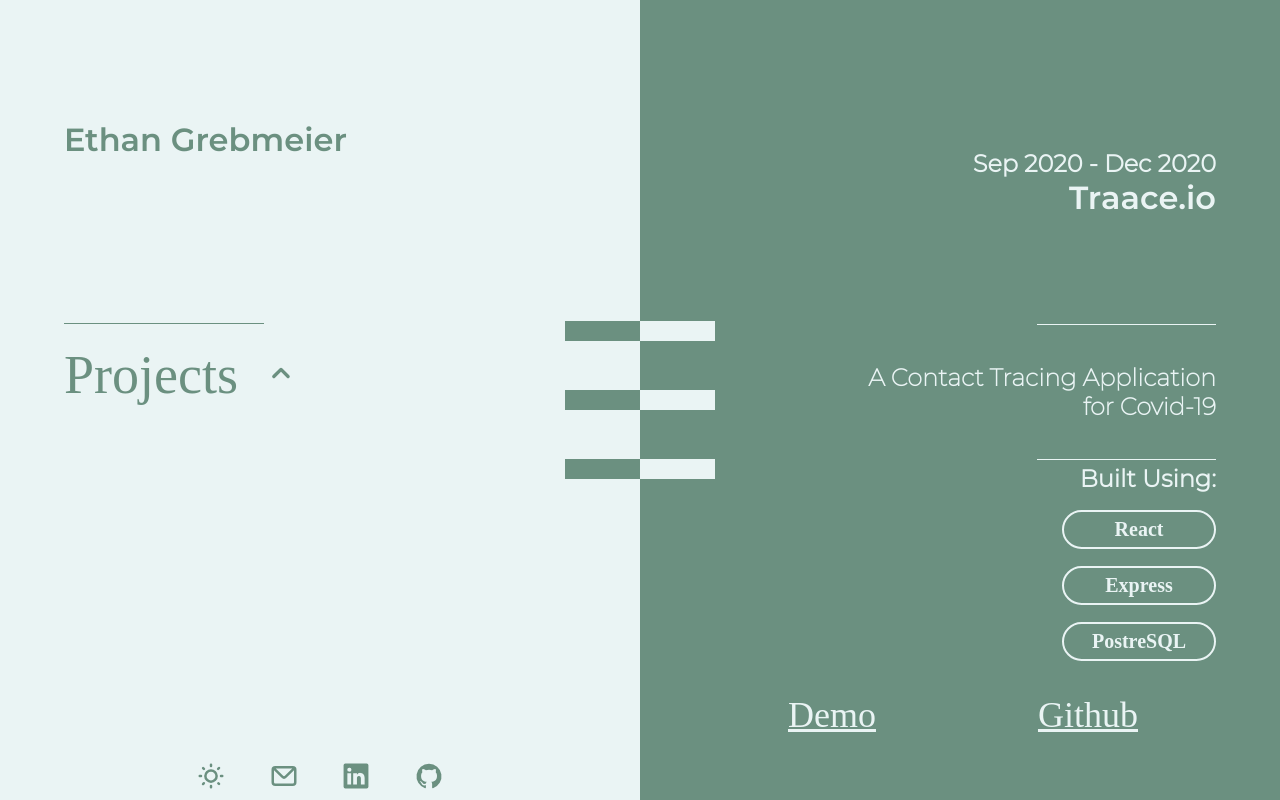
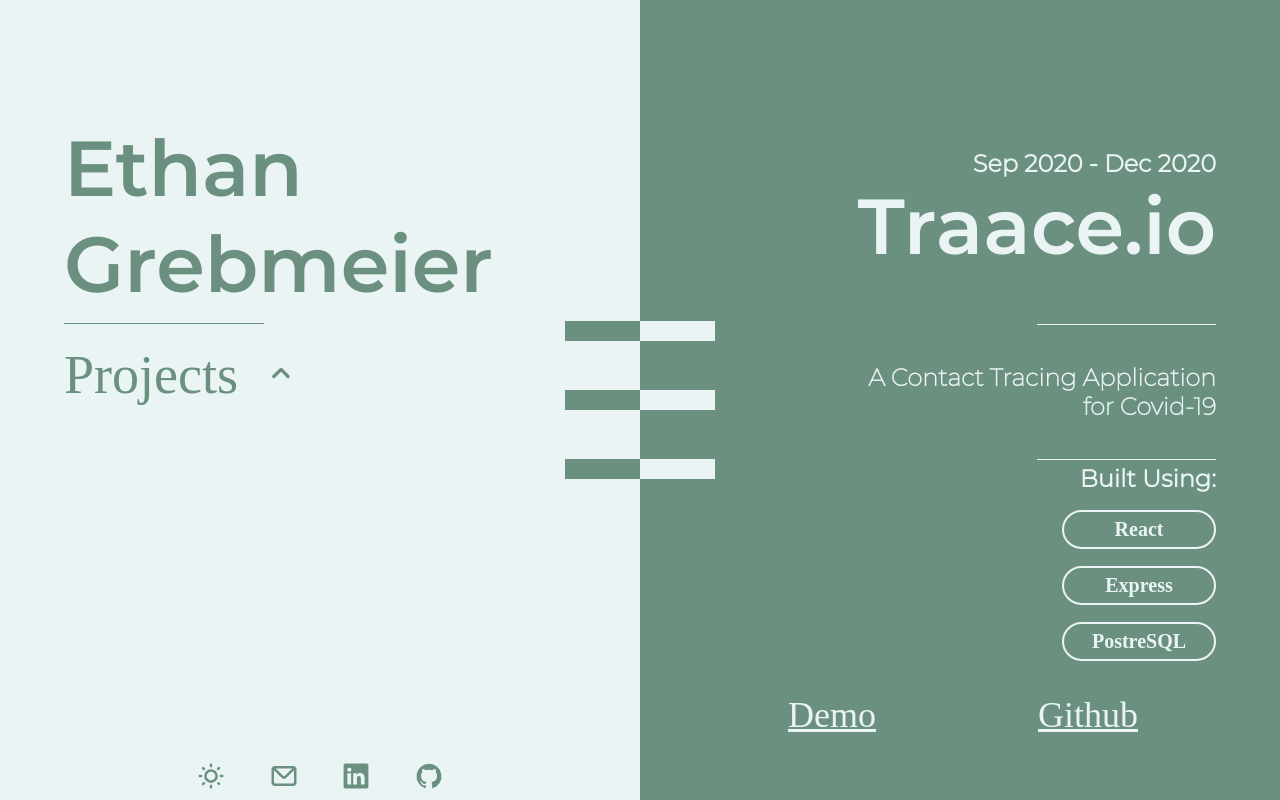
Before and after one commit to EthanGrebmeier/portfolio-2.0, a React (Create React App) app: page /projects/traace in a window 1280 px wide. Built offline with nearby package versions, Linux system fonts and the light colour scheme; a web font is replaced by a local one.

Commit message:
Fixed global font sizing issue

```diff
--- a/src/projects/SayHello/App.css
+++ b/src/projects/SayHello/App.css
@@ -9,7 +9,7 @@
     z-index: 2000;
 }
 
-h1{
+.hello-app h1{
     font-size: 2em;
 }
 
```
Also changed, not shown: 1 other file (tests, documents, lock files or other folders).
